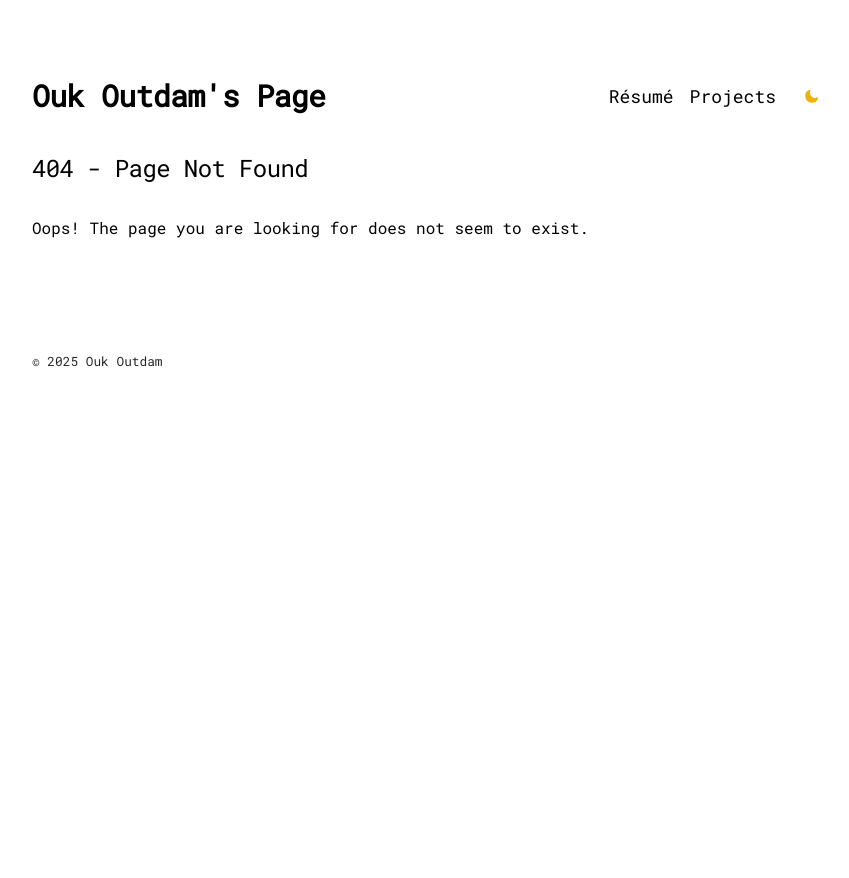
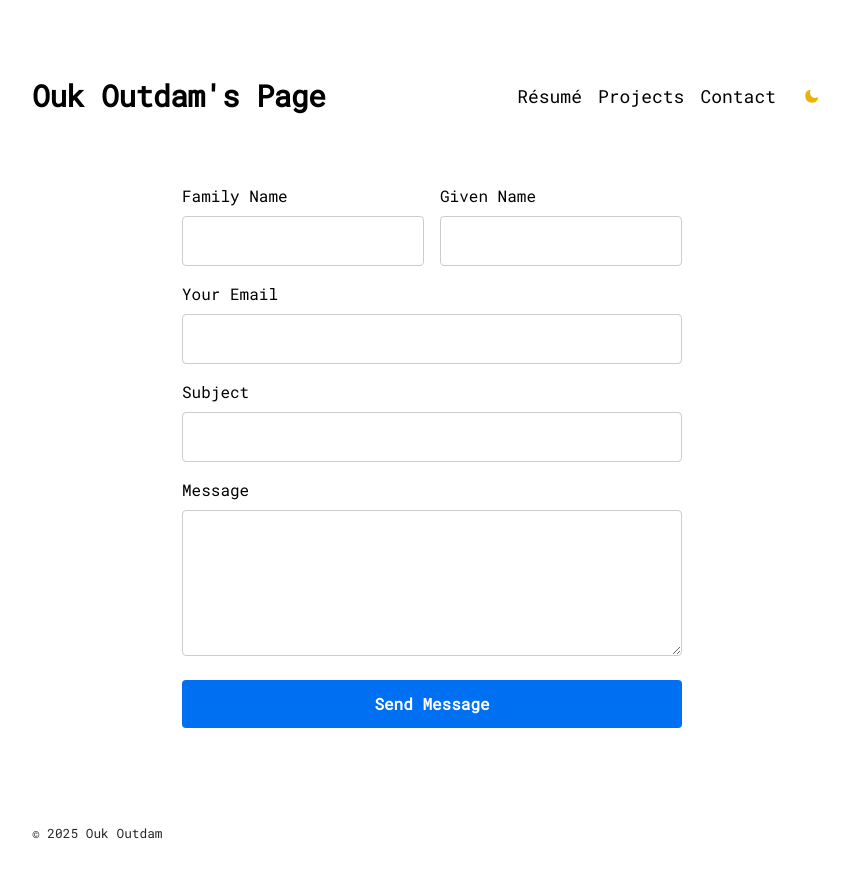
Before and after one commit to oukoutdam/personal-homepage, a Next.js app: page /contact in a window 1280 px wide. Before the commit this address had no page. Shown: the top 878 px of the page, without its empty margins (208-1057 px from the left). Before the commit the page ends 800 px from the top, so only its background shows below. Built offline with nearby package versions, Linux system fonts and the light colour scheme; no server answers.

Commit message:
Add Contact Form

```diff
--- a/package.json
+++ b/package.json
@@ -16,7 +16,8 @@
     "next": "^15.3.4",
     "next-themes": "^0.4.4",
     "react": "^19.0.0",
-    "react-dom": "^19.0.0"
+    "react-dom": "^19.0.0",
+    "resend": "^6.3.0"
   },
   "devDependencies": {
     "@eslint/eslintrc": "^3",
--- a/src/app/components/nav.tsx
+++ b/src/app/components/nav.tsx
@@ -7,6 +7,7 @@ const navItems = {
   '/resume': { name: 'Résumé' },
   // '/blog': { name: 'Blog' },
   '/projects': { name: 'Projects' },
+  '/contact': { name: 'Contact' },
 };
 
 export default function Navbar(): JSX.Element {
--- /dev/null
+++ b/src/app/contact/actions.ts
@@ -0,0 +1,104 @@
+'use server';
+
+import { Resend } from 'resend';
+
+// initialize resend client
+const resend = new Resend(process.env.RESEND_API_KEY);
+const myEmail = process.env.MY_PERSONAL_EMAIL as string;
+const fromEmail = process.env.RESEND_FROM_EMAIL as string;
+
+// email validation regex
+function validateEmail(email: string): boolean {
+  const re = /^[^\s@]+@[^\s@]+\.[^\s@]+$/;
+  return re.test(String(email).toLowerCase());
+}
+
+// state type for form action
+export type ContactFormState = {
+  success: boolean;
+  message: string;
+  errors?: {
+    familyName?: string;
+    givenName?: string;
+    email?: string;
+    subject?: string;
+    message?: string;
+  } | null;
+};
+
+export async function sendContactEmail(
+  prevState: ContactFormState,
+  formData: FormData,
+): Promise<ContactFormState> {
+  // 1. get form data
+  const familyName = formData.get('familyName') as string;
+  const givenName = formData.get('givenName') as string;
+  const email = formData.get('email') as string;
+  const subject = formData.get('subject') as string;
+  const message = formData.get('message') as string;
+
+  // 2. validate form data
+  const errors: ContactFormState['errors'] = {};
+
+  if (!familyName || familyName.trim().length === 0) {
+    errors.familyName = 'Family name is required';
+  }
+  if (!givenName || givenName.trim().length === 0) {
+    errors.givenName = 'Given name is required';
+  }
+  if (!email) {
+    errors.email = 'Email is required';
+  } else if (!validateEmail(email)) {
+    errors.email = 'Invalid email address';
+  }
+  if (!subject || subject.trim().length === 0) {
+    errors.subject = 'Subject is required';
+  }
+  if (!message || message.trim().length === 0) {
+    errors.message = 'Message is required';
+  }
+
+  if (Object.keys(errors).length > 0) {
+    return {
+      success: false,
+      message: 'Validation errors occurred. Please check the form fields.',
+      errors: errors,
+    };
+  }
+
+  // 4. if validation passes, send email
+  try {
+    if (!myEmail) {
+      throw new Error('MY_PERSONAL_EMAIL environment variable is not set');
+    }
+
+    await resend.emails.send({
+      from: fromEmail,
+      to: myEmail,
+      replyTo: email,
+      subject: `New Porfolio Contact Form Submission: ${subject}`,
+      html: `
+      <p>You received a new message from your portfolio contact form.</p>
+        <p><strong>Family Name:</strong> ${familyName}</p>
+        <p><strong>Given Name:</strong> ${givenName}</p>
+        <p><strong>Email:</strong> ${email}</p>
+        <p><strong>Subject:</strong> ${subject}</p>
+        <p><strong>Message:</strong></p>
+        <p>${message.replace(/\n/g, '<br>')}</p>
+      `,
+    });
+
+    return {
+      success: true,
+      message: 'Your message has been sent successfully!',
+      errors: null,
+    };
+  } catch (error) {
+    console.error('Email sending failed:', error);
+    return {
+      success: false,
+      message: 'Internal server error. Please try again later.',
+      errors: null,
+    };
+  }
+}
--- /dev/null
+++ b/src/app/contact/contact-form.module.css
@@ -0,0 +1,72 @@
+.form {
+  max-width: 500px;
+  margin: 0 auto;
+  display: flex;
+  flex-direction: column;
+  gap: 1rem;
+}
+
+/* **NEW**: This class creates a flex row for side-by-side fields */
+.formRow {
+  display: flex;
+  flex-direction: row;
+  gap: 1rem;
+}
+
+/* **NEW**: This makes form groups inside a row share the space */
+.formRow > .formGroup {
+  flex: 1;
+}
+
+.formGroup {
+  display: flex;
+  flex-direction: column;
+}
+
+.label {
+  font-weight: 400;
+  margin-bottom: 0.5rem;
+}
+
+.input,
+.textarea {
+  font-family: inherit;
+  font-size: 1rem;
+  padding: 0.75rem;
+  border: 1px solid #ccc;
+  border-radius: 4px;
+  width: 100%;
+}
+
+.textarea {
+  resize: vertical;
+}
+
+.submitButton {
+  margin-top: 0.5rem;
+  font-family: inherit;
+  font-size: 1rem;
+  font-weight: 600;
+  padding: 0.75rem 1.5rem;
+  border: none;
+  border-radius: 4px;
+  background-color: #0070f3;
+  color: white;
+  cursor: pointer;
+  transition: background-color 0.2s ease;
+}
+
+.submitButton:hover:not(:disabled) {
+  background-color: #005bb5;
+}
+
+.submitButton:disabled {
+  background-color: #ccc;
+  cursor: not-allowed;
+}
+
+.error {
+  color: #d90429;
+  font-size: 0.875rem;
+  margin-top: 0.25rem;
+}
--- /dev/null
+++ b/src/app/contact/page.tsx
@@ -0,0 +1,148 @@
+'use client';
+
+import { useActionState } from 'react';
+import { useFormStatus } from 'react-dom';
+import { ContactFormState, sendContactEmail } from '@/app/contact/actions';
+import { useEffect, useRef } from 'react';
+import styles from './contact-form.module.css';
+
+function SubmitButton() {
+  const { pending } = useFormStatus();
+  return (
+    <button type='submit' disabled={pending} className={styles.submitButton}>
+      {pending ? 'Sending...' : 'Send Message'}
+    </button>
+  );
+}
+
+const initialState: ContactFormState = {
+  success: false,
+  message: '',
+  errors: null,
+};
+
+function ContactForm() {
+  const [state, formAction] = useActionState(sendContactEmail, initialState);
+  const formRef = useRef<HTMLFormElement>(null);
+
+  useEffect(() => {
+    if (state.success) {
+      alert(state.message);
+      formRef.current?.reset();
+    }
+    if (!state.success && state.message && !state.errors) {
+      alert(state.message);
+    }
+  }, [state]);
+
+  return (
+    <form ref={formRef} action={formAction} className={styles.form}>
+      <div className={styles.formRow}>
+        <div className={styles.formGroup}>
+          <label htmlFor='familyName' className={styles.label}>
+            Family Name
+          </label>
+          <input
+            type='text'
+            id='familyName'
+            name='familyName'
+            required
+            className={styles.input}
+            aria-describedby='familyName-error'
+          />
+          {state.errors?.familyName && (
+            <div id='familyName-error' className={styles.error}>
+              {state.errors.familyName}
+            </div>
+          )}
+        </div>
+
+        <div className={styles.formGroup}>
+          <label htmlFor='givenName' className={styles.label}>
+            Given Name
+          </label>
+          <input
+            type='text'
+            id='givenName'
+            name='givenName'
+            required
+            className={styles.input}
+            aria-describedby='givenName-error'
+          />
+          {state.errors?.givenName && (
+            <div id='givenName-error' className={styles.error}>
+              {state.errors.givenName}
+            </div>
+          )}
+        </div>
+      </div>
+
+      <div className={styles.formGroup}>
+        <label htmlFor='email' className={styles.label}>
+          Your Email
+        </label>
+        <input
+          type='email'
+          id='email'
+          name='email'
+          required
+          className={styles.input}
+          aria-describedby='email-error'
+        />
+        {state.errors?.email && (
+          <div id='email-error' className={styles.error}>
+            {state.errors.email}
+          </div>
+        )}
+      </div>
+
+      <div className={styles.formGroup}>
+        <label htmlFor='subject' className={styles.label}>
+          Subject
+        </label>
+        <input
+          type='text'
+          id='subject'
+          name='subject'
+          required
+          className={styles.input}
+          aria-describedby='subject-error'
+        />
+        {state.errors?.subject && (
+          <div id='subject-error' className={styles.error}>
+            {state.errors.subject}
+          </div>
+        )}
+      </div>
+
+      <div className={styles.formGroup}>
+        <label htmlFor='message' className={styles.label}>
+          Message
+        </label>
+        <textarea
+          id='message'
+          name='message'
+          rows={5}
+          required
+          className={styles.textarea}
+          aria-describedby='message-error'
+        />
+        {state.errors?.message && (
+          <div id='message-error' className={styles.error}>
+            {state.errors.message}
+          </div>
+        )}
+      </div>
+
+      <SubmitButton />
+    </form>
+  );
+}
+
+export default function ContactPage() {
+  return (
+    <div className='mt-8'>
+      <ContactForm />
+    </div>
+  );
+}
```
Also changed, not shown: 1 other file (tests, documents, lock files or other folders).
